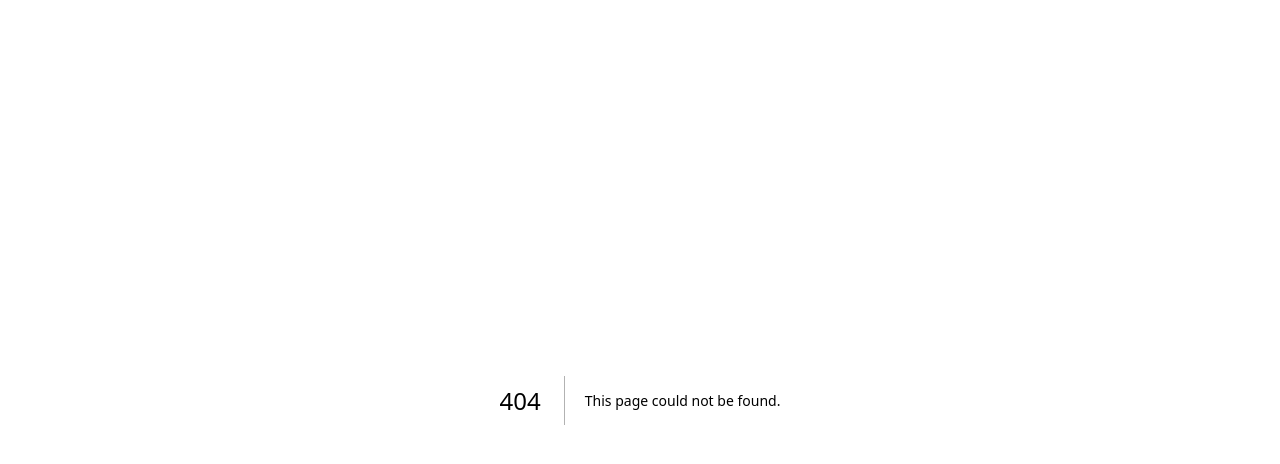
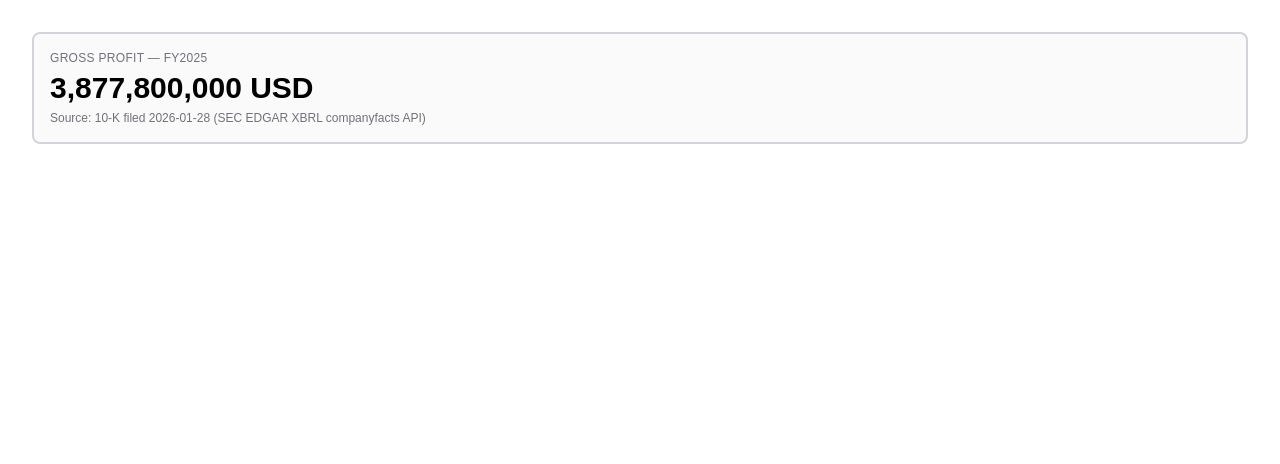
Before and after one commit to sanjay-dilip/levis-rag, a Next.js app in the folder frontend/: page /kpi-card-check in a window 1280 px wide. Before the commit this address had no page. Shown: the top 464 px of the page. Built offline with nearby package versions, Linux system fonts and the light colour scheme.

Commit message:
Add isolated KpiStatCard component with a demo route for visual verification (T6.2)

```diff
--- /dev/null
+++ b/frontend/src/app/kpi-card-check/page.tsx
@@ -0,0 +1,24 @@
+import KpiStatCard from "@/components/KpiStatCard";
+import type { KpiResult } from "@/lib/api";
+
+const SAMPLE_KPI_RESULT: KpiResult = {
+  status: "ok",
+  kpi: "gross profit",
+  gaap_tag: "GrossProfit",
+  value: 3877800000,
+  unit: "USD",
+  period: "FY2025",
+  form: "10-K",
+  filed: "2026-01-28",
+  end_date: "2025-11-30",
+  tier: "Verified-from-filing",
+  source: "SEC EDGAR XBRL companyfacts API",
+};
+
+export default function KpiCardCheck() {
+  return (
+    <div className="p-8">
+      <KpiStatCard result={SAMPLE_KPI_RESULT} />
+    </div>
+  );
+}
--- /dev/null
+++ b/frontend/src/components/KpiStatCard.tsx
@@ -0,0 +1,28 @@
+import type { KpiResult } from "@/lib/api";
+
+function formatValue(result: KpiResult): string {
+  if (result.value === undefined || !result.unit) return "—";
+  return `${result.value.toLocaleString()} ${result.unit}`;
+}
+
+function capitalize(text: string): string {
+  return text.charAt(0).toUpperCase() + text.slice(1);
+}
+
+export default function KpiStatCard({ result }: { result: KpiResult }) {
+  return (
+    <div className="flex flex-col gap-1 rounded-lg border-2 border-zinc-300 bg-zinc-50 p-4 dark:border-zinc-700 dark:bg-zinc-900">
+      <p className="text-xs uppercase tracking-wide text-zinc-500 dark:text-zinc-400">
+        {result.kpi ? capitalize(result.kpi) : "KPI"}
+        {result.period ? ` — ${result.period}` : ""}
+      </p>
+      <p className="text-3xl font-semibold text-black dark:text-zinc-50">
+        {formatValue(result)}
+      </p>
+      <p className="text-xs text-zinc-500 dark:text-zinc-400">
+        Source: {result.form ?? "?"} filed {result.filed ?? "?"}
+        {result.source ? ` (${result.source})` : ""}
+      </p>
+    </div>
+  );
+}
```
